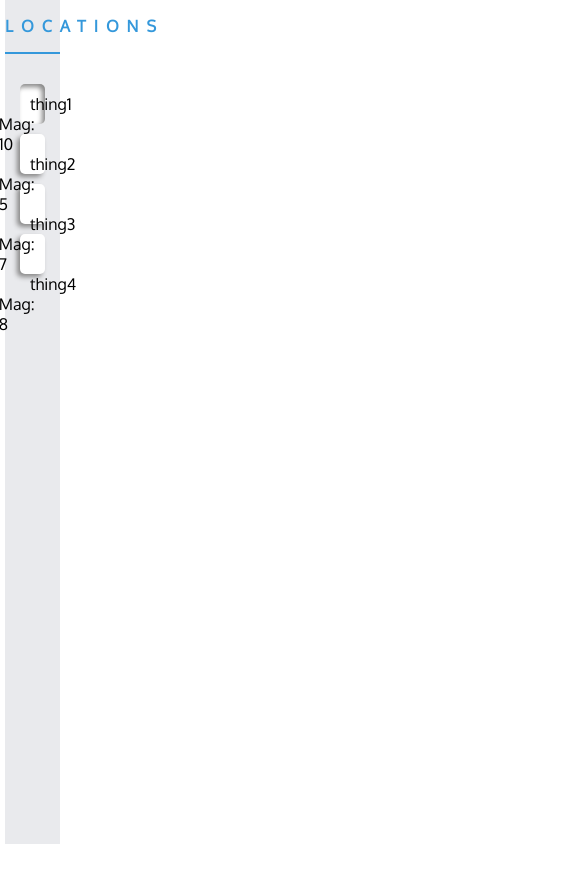
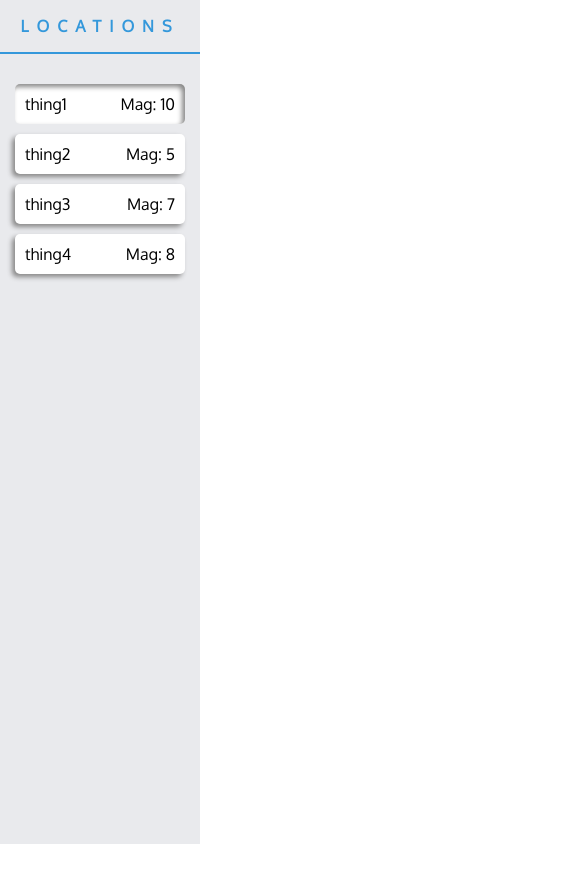
Before and after one commit to aconfee/EarthquakeMap, a website: page html/index.html in a window 390 px wide. Shown: the whole page, 585 px wide, since content can reach past the window. After the commit the page ends 844 px from the top, so only its background shows below. Drawn offline with Linux system fonts and the light colour scheme; some packages are replaced by stand-ins of ours.

Commit message:
small screen

```diff
--- a/styles/page.css
+++ b/styles/page.css
@@ -11,18 +11,17 @@ body {
 
 #map-canvas {
 	height: 100%;
-	width:85%;
+	width:100%;
 	display: inline-block;
-	float:right;
+	position:absolute;
 }
 
 #location-list{
-	width:14%;
+	width:200px;
+	min-width:200px;
 	height:100%;
 	background-color: #E9EAED;
 	display: inline-block;
-
-	margin:0 5px;
 }
 
 #list-header{
```
